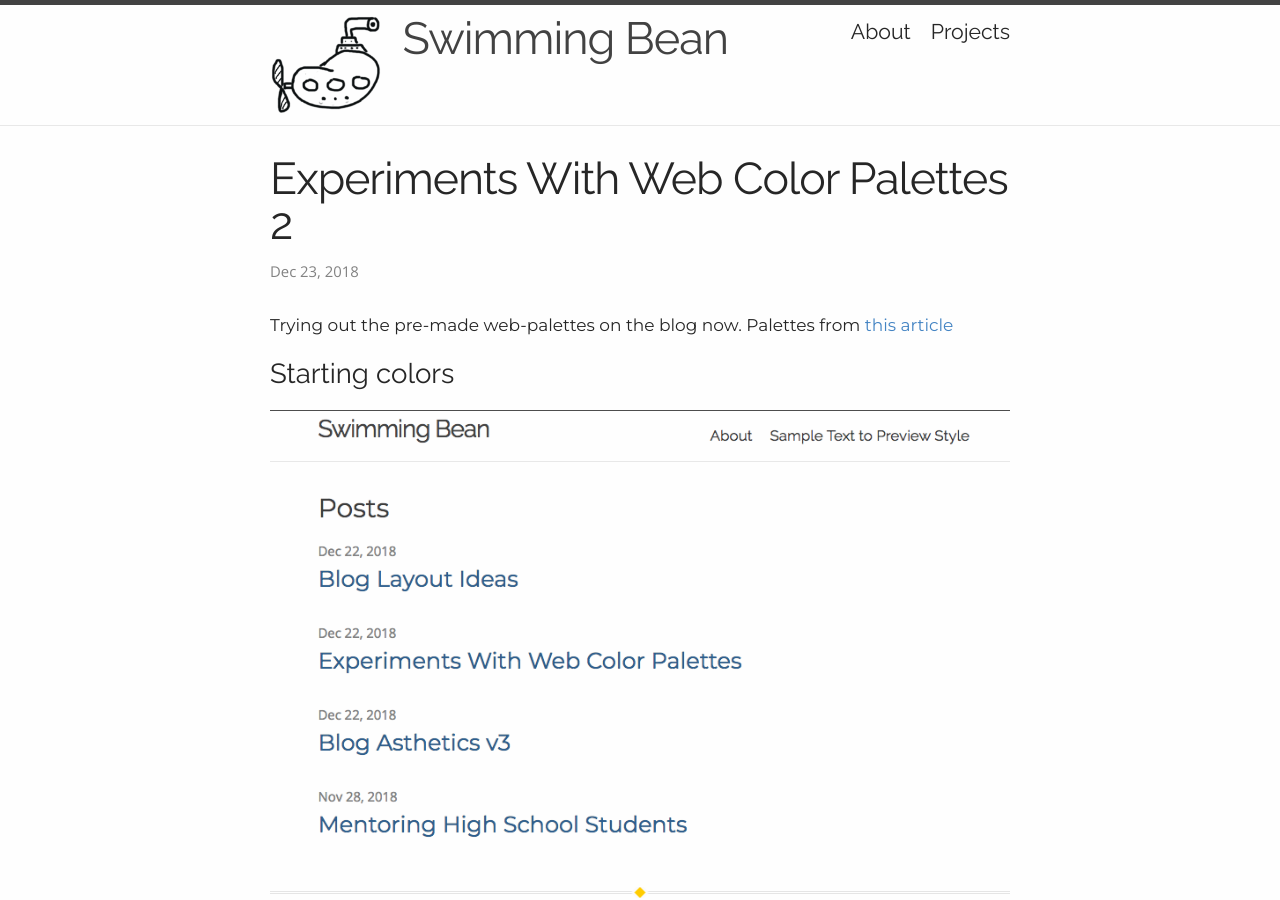
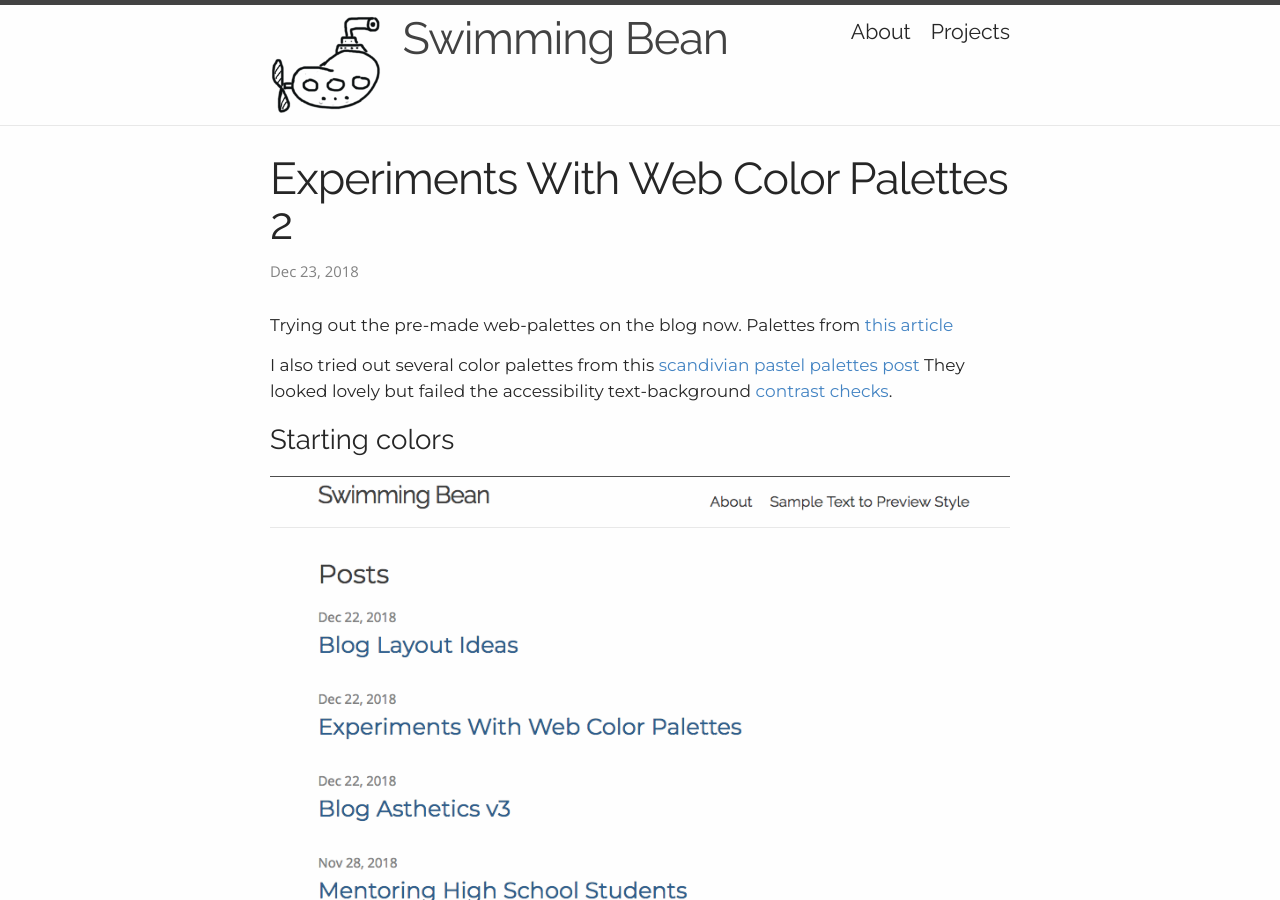
Before and after one commit to swimmingbean/swimmingbean.github.io, a Jekyll site: the page built from _posts/2018-12-23-experiments-with-color-palettes2.md, in a window 1280 px wide and 900 px high. Built offline with Jekyll 4.4.1, drawn with Linux system fonts in a browser that asks for light colours.

Commit message:
Update info in color experiments 2 post

```diff
--- a/_posts/2018-12-23-experiments-with-color-palettes2.md
+++ b/_posts/2018-12-23-experiments-with-color-palettes2.md
@@ -5,6 +5,9 @@ title: Experiments With Web Color Palettes 2
 
 Trying out the pre-made web-palettes on the blog now.
 Palettes from [this article](https://www.canva.com/learn/website-color-schemes/)
+
+I also tried out several color palettes from this [scandivian pastel palettes post](https://www.templatemonster.com/blog/pastel-color-schemes-for-refined-website-design/)
+They looked lovely but failed the accessibility text-background [contrast checks](https://webaim.org/resources/contrastchecker).
 
 ### Starting colors
 ![]({{ site.baseurl }}/images/experiments-with-color-palettes/blog/starting-colors.png)
```
